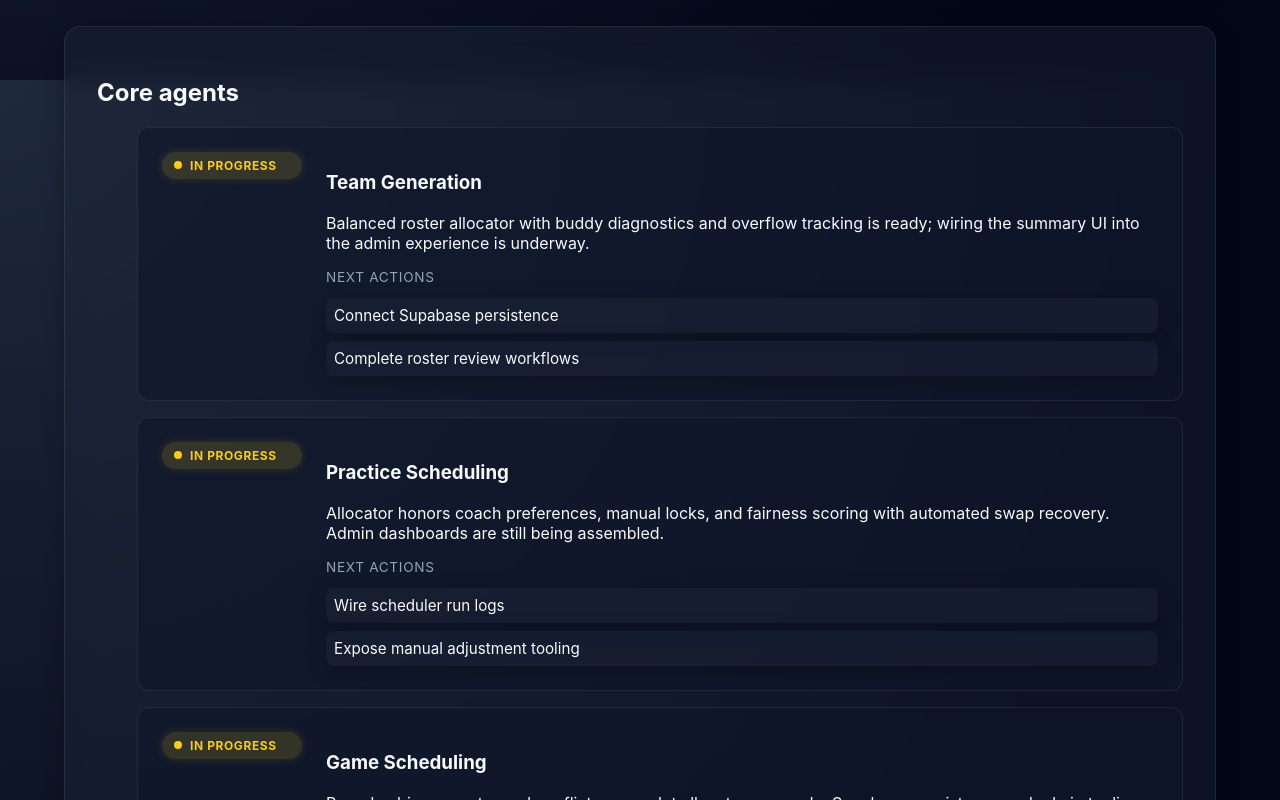
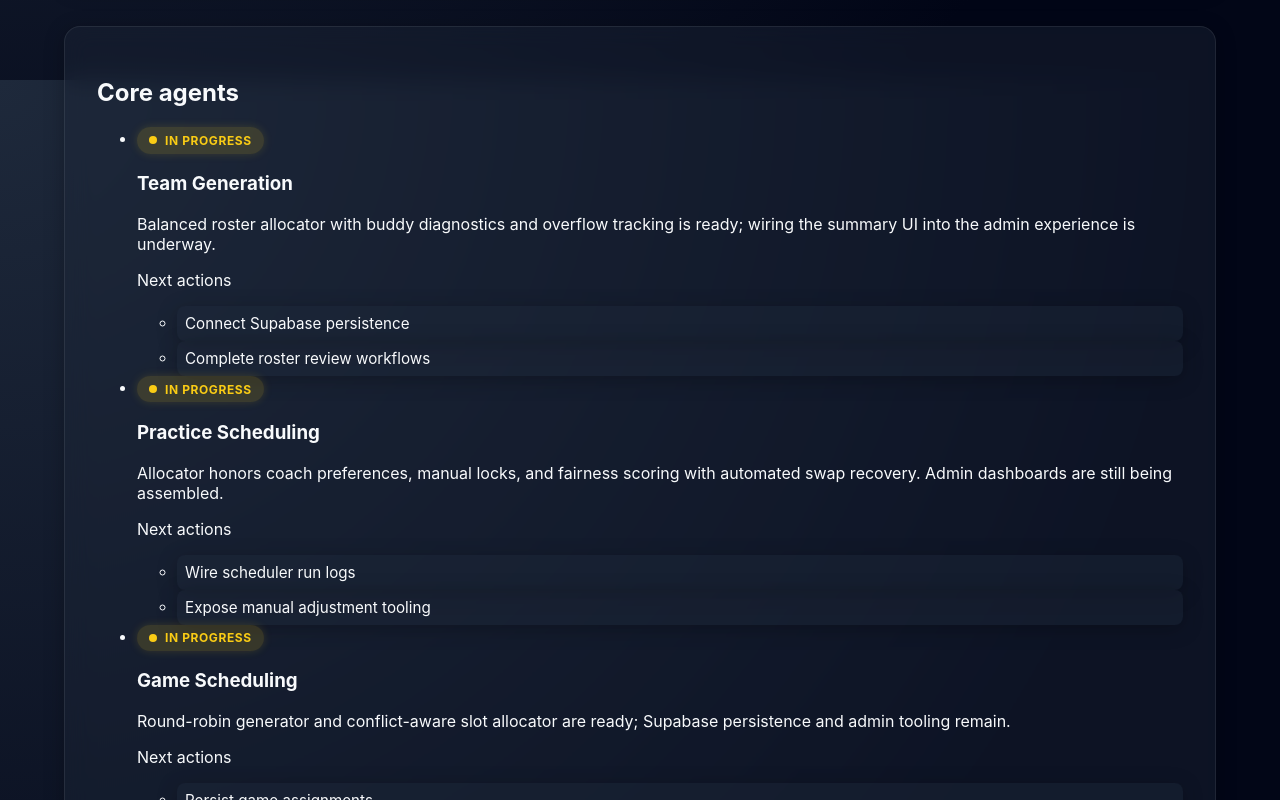
Before and after one commit to JoelA510/SquadLogic, a React (Vite) app in the folder frontend/: page / in a window 1280 px wide. Shown: the part 3920-4720 px from the top of the page. Built offline with nearby package versions, Linux system fonts and the light colour scheme; no server answers.

Commit message:
refactor(ui): remove remaining inline styles from roadmap actions

```diff
--- a/frontend/src/App.css
+++ b/frontend/src/App.css
@@ -299,29 +299,6 @@
 }
 
 /* --- ROADMAP --- */
-.roadmap-list {
-  display: grid;
-  gap: var(--space-4);
-}
-
-.roadmap-item {
-  background: var(--color-bg-glass);
-  border: 1px solid var(--color-border-subtle);
-  border-radius: var(--radius-lg);
-  padding: var(--space-6);
-  display: grid;
-  grid-template-columns: 140px 1fr;
-  gap: var(--space-6);
-  align-items: start;
-}
-
-.actions-list {
-  list-style: none;
-  padding: 0;
-  margin: var(--space-2) 0 0;
-  display: grid;
-  gap: var(--space-2);
-}
 
 .actions-list li {
   padding: var(--space-2);
--- a/frontend/src/App.jsx
+++ b/frontend/src/App.jsx
@@ -391,8 +391,8 @@ function App() {
                     <h3>{section.title}</h3>
                     <p>{section.summary}</p>
                     {section.actions.length > 0 && (
-                      <div style={{ marginTop: '0.5rem' }}>
-                        <p className="text-muted" style={{ fontSize: '0.85rem', textTransform: 'uppercase', letterSpacing: '0.05em' }}>Next actions</p>
+                      <div className="roadmap-actions">
+                        <p className="roadmap-actions__label">Next actions</p>
                         <ul className="actions-list">
                           {section.actions.map((action, index) => (
                             <li key={index}>{action}</li>
```
